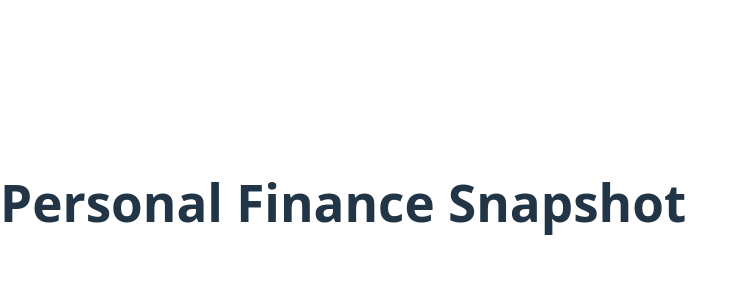
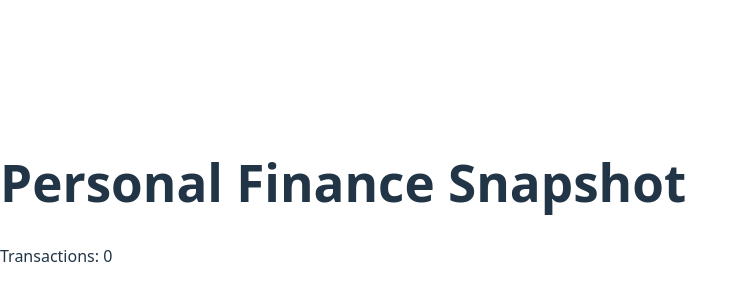
Before and after one commit to zypherson/personal-finance, a React (Vite) app: page / in a window 1280 px wide. Shown: the part 198-498 px from the top of the page, without its empty margins (0-745 px from the left). Built offline with nearby package versions, Linux system fonts and the light colour scheme.

Commit message:
add transaction stoage and app state

```diff
--- a/src/App.jsx
+++ b/src/App.jsx
@@ -1,7 +1,23 @@
+/* eslint-disable no-unused-vars */
+import { useState } from "react";
+import { getTransactions, saveTransactions } from "./utils/storage";
+
 function App() {
+  const [transactions, setTransactions] = useState(() =>
+    getTransactions()
+  );
+
+  function addTransaction(newTransaction) {
+    const updated = [newTransaction, ...transactions];
+    setTransactions(updated);
+    saveTransactions(updated);
+  }
+
   return (
     <div>
       <h1>Personal Finance Snapshot</h1>
+
+      <p>Transactions: {transactions.length}</p>
     </div>
   );
 }
--- /dev/null
+++ b/src/utils/storage.js
@@ -0,0 +1,9 @@
+const STORAGE_KEY = "finance_transactions";
+
+export function getTransactions() {
+  return JSON.parse(localStorage.getItem(STORAGE_KEY)) || [];
+}
+
+export function saveTransactions(transactions) {
+  localStorage.setItem(STORAGE_KEY, JSON.stringify(transactions));
+}
```
